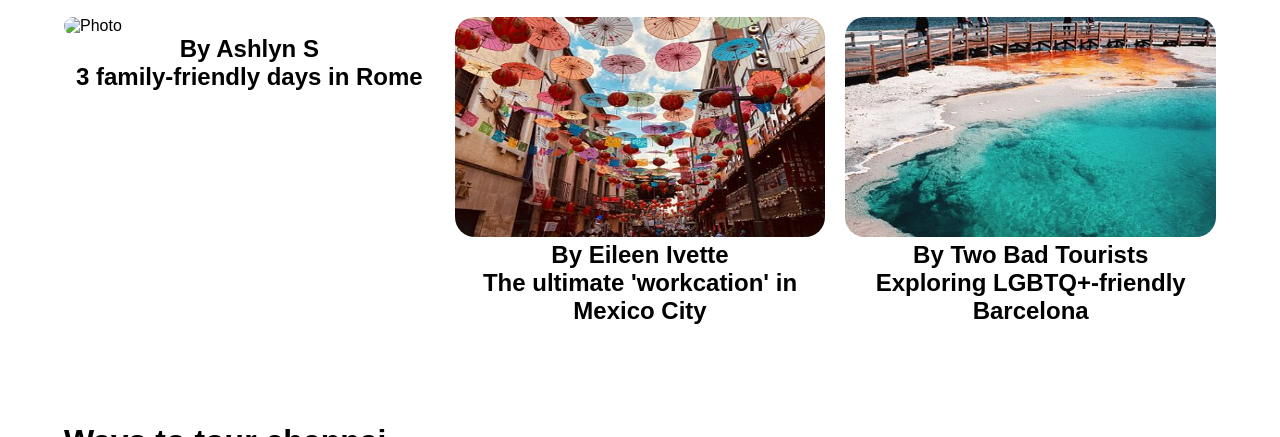
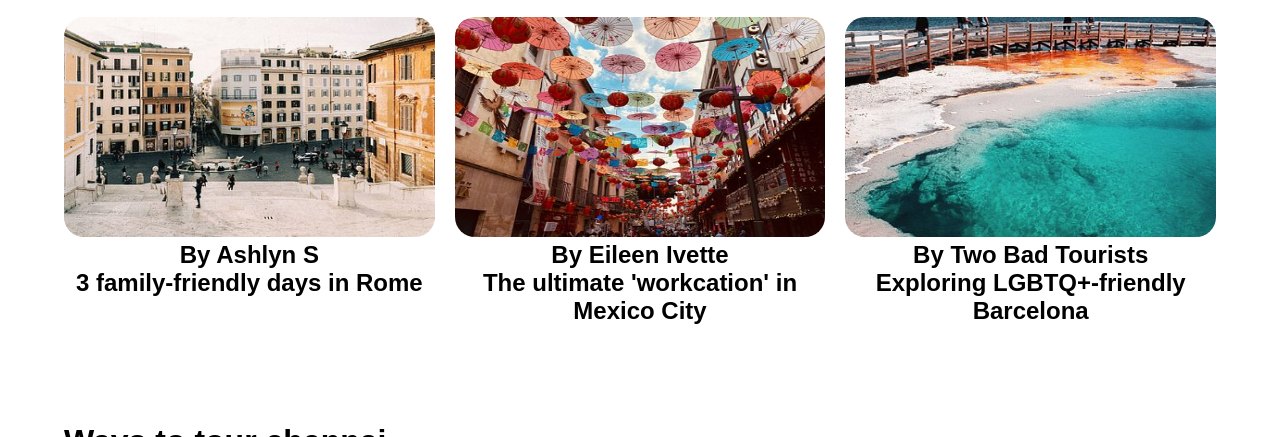
Before and after one commit to sakthivel1965/tripadvisor, a plain HTML site: page index.html in a window 1280 px wide. Shown: the part 677-1114 px from the top of the page. Drawn offline with Linux system fonts and the light colour scheme; a web font is replaced by a local one.

Commit message:
Update index.html

```diff
--- a/index.html
+++ b/index.html
@@ -151,7 +151,7 @@
         </div>
         <div class="fav__container">
             <div class="fav__box">
-                <img src="caption 1.jpg." alt="Photo">
+                <img src="caption 1.jpg" alt="Photo">
 
                 <h2>By Ashlyn S</h2>
                 <h2> 3 family-friendly days in Rome</h2>
```
